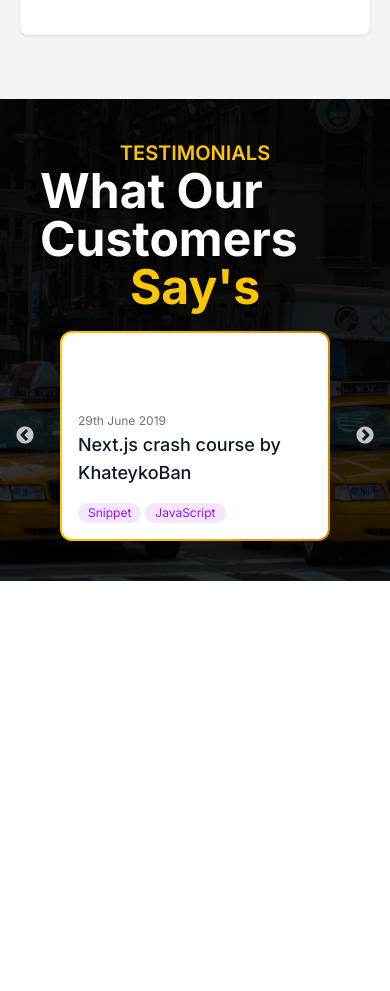
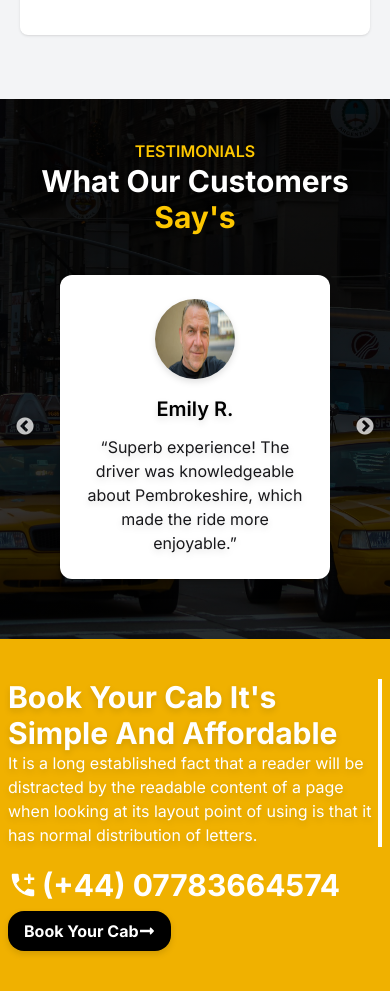
Before and after one commit to ripon4521/medicophile-front-end, a React (Vite) app: page / in a window 390 px wide. Shown: the part 5940-6931 px from the top of the page. Before the commit the page ends 6521 px from the top, so only its background shows below. Built offline with nearby package versions, Linux system fonts and the light colour scheme; a web font is replaced by a local one.

Commit message:
cerated a testimonils section

```diff
--- a/src/components/Home/Testimonials/TestimonnialSlider.jsx
+++ b/src/components/Home/Testimonials/TestimonnialSlider.jsx
@@ -9,6 +9,9 @@ import bg from '../../../../public/testimonial/taxi.jpeg'
 import man1 from '../../../../public/testimonial/man 1.jpg'
 import man2 from '../../../../public/testimonial/man2.jpg'
 import man3 from '../../../../public/testimonial/man3.jpg'
+import { MdAddCall } from "react-icons/md";
+import { FaLongArrowAltRight } from 'react-icons/fa';
+
 
 const TestimonnialSlider = () => {
   const cards = [
@@ -16,7 +19,7 @@ const TestimonnialSlider = () => {
       id: 1,
       icon: (
         <img
-          className="w-full h-64  rounded-sm"
+          className="w-20 h-20  rounded-full"
           src={man1}
           alt="man1"
         />
@@ -29,7 +32,7 @@ const TestimonnialSlider = () => {
       id: 2,
       icon: (
         <img
-          className="w-full h-64  rounded-sm"
+          className="w-20 h-20  rounded-full"
           src={man2}
           alt="man"
         />
@@ -42,7 +45,7 @@ const TestimonnialSlider = () => {
       id: 3,
       icon: (
         <img
-          className="w-full h-64  rounded-sm"
+          className="w-20 h-20   rounded-full"
           src={man3}
           alt="man3"
         />
@@ -50,44 +53,9 @@ const TestimonnialSlider = () => {
       name: "Emily R.",
       description:'“Superb experience! The driver was knowledgeable about Pembrokeshire, which made the ride more enjoyable.”'
 
-    },
+    }
 
-    {
-      id: 5,
-      icon: (
-        <img
-          className="w-full h-64  rounded-sm"
-          src="https://s3-alpha-sig.figma.com/img/d30d/2972/6ef940ae0353ae9879b5ad00a08218dc?Expires=1710720000&Key-Pair-Id=APKAQ4GOSFWCVNEHN3O4&Signature=W5qUH56SgHYN8APDOFWmegST1M9FLvwHuS76cGFj9XHvPwfp8Ta9m2MQva0ostSzfOgN1xSrtSfEkDQsyFAka65MJMUIvkcxWzgWYDYBp1CsH45gipkkX6wzPHO8wNeh21K3iO6efUDtsmjK5Th-GAsaBk2NUJDtgQpeF~8cOpbUc4BVA~WICbQu3sC92yOEB8Qbt7ZZbFwQw284pLF2UuUEDV-mx3DDbQok~J3zpjEh2ehskbkZjT93YVicdyZxosj7QqqNd8QyOsjOWOIzaKfCbU2Foe7S2aAXRuM93YT91xSe254qpBWILzlxqf6~8sWWM~XNRDCftn51IcSTlg__"
-          alt=""
-        />
-      ),
-      name: "Quality Residence",
 
-    },
-    {
-      id: 6,
-      name: "Top Notch Facilities",
-      icon: (
-        <img
-          className="w-full h-64  rounded-sm"
-          src="https://s3-alpha-sig.figma.com/img/6cbc/cb21/55f6a8acd8dd350402f9f109ac2f2964?Expires=1710720000&Key-Pair-Id=APKAQ4GOSFWCVNEHN3O4&Signature=adNBO5HC3dVLmyeq3xYPKq7r0uigoPPsB3RnmUqq9GJg31fLX~jozlvNgv4nG50U7Nybm6rNHHcapApGlnd8gq68Y9G-zaXuGIrUOAJGKnkFwn9tIKD0oPyBwYQlqZyLO7un4JyvG3THvaZk4Xt2KvFnr-B84UR1XYaOBJrBEULRQJU0kqtPvCkXLT77nSi7Y~GpZ1F4v35zBSeXqEXSECUGi~VwjK3s5L~9JRNV1M5ZrbWRy5sxAmCG-J7REAneFLy2IwHxoj0dteTM6VXP3dTkZRN98RsVE-~vlvYbzBXAf10j4ZfOsd-nSnfQtMTA9A4KVDQCo8iGyRjSt557cA__"
-          alt=""
-        />
-      ),
-
-    },
-    {
-      id: 7,
-      icon: (
-        <img
-          className="w-full h-64  rounded-sm"
-          src="https://s3-alpha-sig.figma.com/img/d30d/2972/6ef940ae0353ae9879b5ad00a08218dc?Expires=1710720000&Key-Pair-Id=APKAQ4GOSFWCVNEHN3O4&Signature=W5qUH56SgHYN8APDOFWmegST1M9FLvwHuS76cGFj9XHvPwfp8Ta9m2MQva0ostSzfOgN1xSrtSfEkDQsyFAka65MJMUIvkcxWzgWYDYBp1CsH45gipkkX6wzPHO8wNeh21K3iO6efUDtsmjK5Th-GAsaBk2NUJDtgQpeF~8cOpbUc4BVA~WICbQu3sC92yOEB8Qbt7ZZbFwQw284pLF2UuUEDV-mx3DDbQok~J3zpjEh2ehskbkZjT93YVicdyZxosj7QqqNd8QyOsjOWOIzaKfCbU2Foe7S2aAXRuM93YT91xSe254qpBWILzlxqf6~8sWWM~XNRDCftn51IcSTlg__"
-          alt=""
-        />
-      ),
-      name: "Quality Residence",
-
-    },
 
   ];
 
@@ -119,7 +87,8 @@ const TestimonnialSlider = () => {
   }
 
   return (
-    <div
+ <div>
+     <div
     style={{
       backgroundImage: `linear-gradient(to bottom, rgba(0, 0, 0, 0.8), rgba(0, 0, 0, 0.8)), url(${bg})`,
       backgroundSize: 'cover',
@@ -130,41 +99,46 @@ const TestimonnialSlider = () => {
     id='service'
   >
     <div className='max-w-7xl mx-auto'>
-      <p className='text-center text-yellow-400 text-xl font-semibold
+      <p className='text-center text-yellow-400 md:text-xl font-semibold
        drop-shadow-md uppercase'>Testimonials</p>
-      <h2 className='text-5xl pb-5 font-bold flex flex-col items-center text-white drop-shadow-md'>What Our Customers <span className='text-yellow-400'>Say's</span></h2>
+      <h2 className='md:text-5xl text-3xl pb-5 font-bold flex flex-col items-center text-white drop-shadow-md'>What Our Customers <span className='text-yellow-400'>Say's</span></h2>
       <Slider {...sliderSettings}>
-        {cards.map(card => (
-          <div className='px-5' key={card.id}>
+  {cards.map((card) => (
+    <div className="p-5" key={card.id}>
+      <div className="bg-white drop-shadow-md rounded-xl shadow-lg overflow-hidden p-6 flex flex-col items-center">
+        <div className="mb-4 drop-shadow-md">{card.icon}</div>
+
+        <h3 className="text-xl font-semibold text-black drop-shadow-md">{card.name}</h3>
 
 
-    <article className="hover:animate-background rounded-xl bg-gradient-to-r from-yellow-400 via-yellow-500 to-yellow-600 p-0.5 shadow-xl transition hover:bg-[length:400%_400%] hover:shadow-sm hover:[animation-duration:_4s]">
-      <div className=" rounded-[10px] bg-white p-4 !pt-20 sm:p-6">
-        <time className="block text-xs text-gray-500" dateTime="2019-06-29">
-          29th June 2019
-        </time>
-        <a href="#">
-          <h3 className="mt-0.5 text-lg font-medium text-gray-900">
-            Next.js crash course by KhateykoBan
-          </h3>
-        </a>
-        <div className="mt-4 flex flex-wrap gap-1">
-          <span className="whitespace-nowrap rounded-full bg-purple-100 px-2.5 py-0.5 text-xs text-purple-600">
-            Snippet
-          </span>
-          <span className="whitespace-nowrap rounded-full bg-purple-100 px-2.5 py-0.5 text-xs text-purple-600">
-            JavaScript
-          </span>
-        </div>
+        <p className="drop-shadow-md mt-3 text-center">{card.description}</p>
       </div>
-    </article>
+    </div>
+  ))}
+</Slider>
 
 
-          </div>
-        ))}
-      </Slider>
+
     </div>
+
+
   </div>
+  <div data-aos="fade-up"
+     data-aos-duration="2000" className='bg-yellow-500 w-full drop-shadow-md' >
+<div className='max-w-6xl mx-auto flex md:py-20 py-10 px-2 text-white flex-col md:flex-row md:gap-10 gap-5'>
+<div className='max-w-2xl border-r-4  '>
+<h1 className='md:text-5xl text-3xl drop-shadow-md font-bold   max-w-2xl'>Book Your Cab It's Simple And Affordable</h1>
+<p className='drop-shadow-md'>It is a long established fact that a reader will be distracted by the readable content of a page when looking at its layout point of using is that it has normal distribution of letters.</p>
+</div>
+<div>
+  <p className='flex items-center gap-1 text-3xl font-bold'><MdAddCall/> (+44) 07783664574</p>
+  <button  className="flex items-center hover:gap-1 bg-black text-white rounded-2xl px-4 py-2 justify-center   mt-2 font-bold drop-shadow-md  cursor-pointer ">
+                            Book Your Cab <FaLongArrowAltRight className=""/>
+                           </button>
+</div>
+</div>
+    </div>
+ </div>
 
 
   )
```
